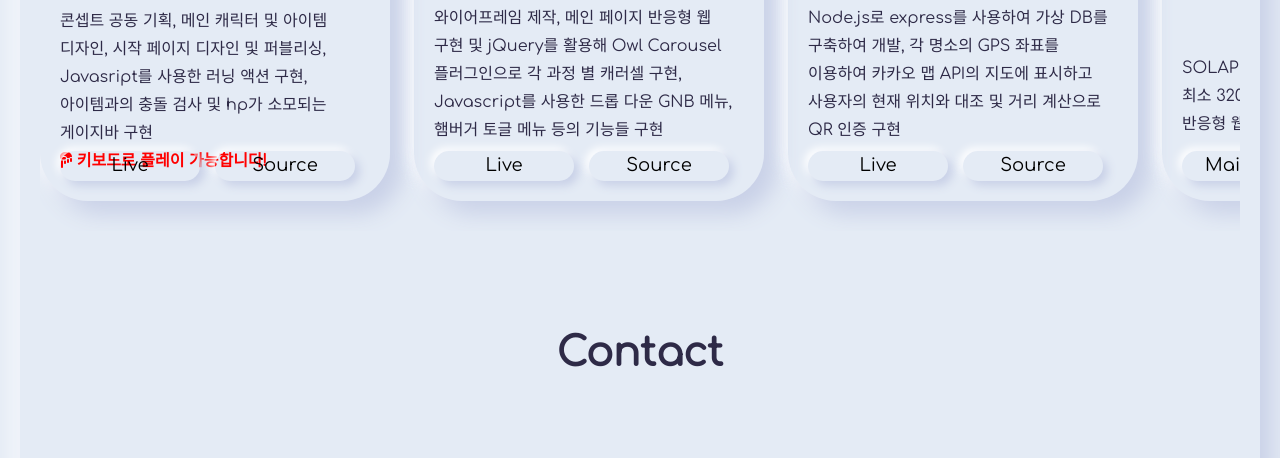
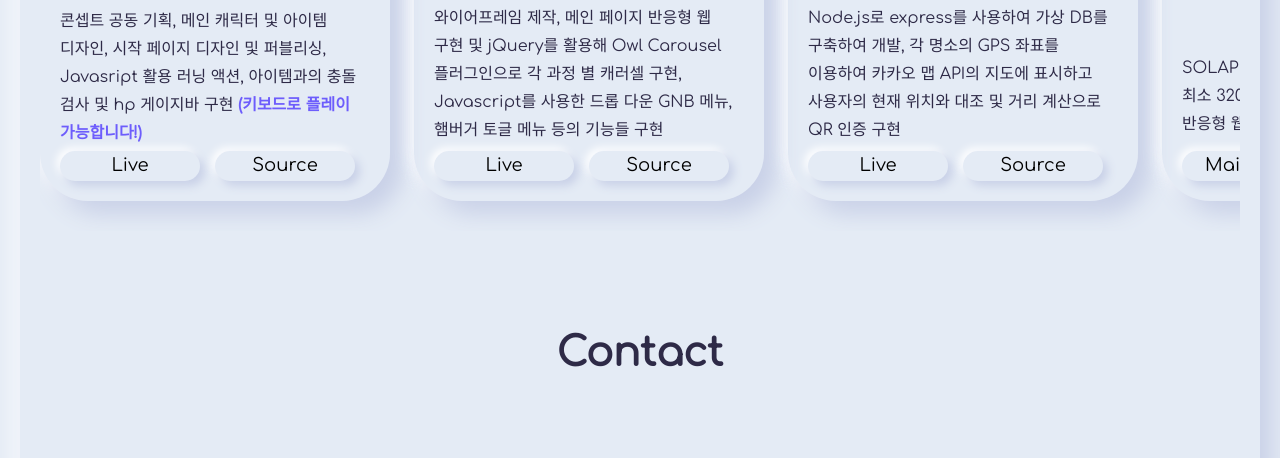
Before and after one commit to 0-un/portfolio, a plain HTML site: page main.html in a window 1280 px wide. Shown: the part 4398-4856 px from the top of the page. Drawn offline with nearby package versions, Linux system fonts and the light colour scheme; a web font is replaced by a local one.

Commit message:
수정정

```diff
--- a/main.html
+++ b/main.html
@@ -439,7 +439,7 @@
                         <div class='card_content'>
                             <p class='tag'>상세 업무 내용</p>
                             <p class='description'>
-                                콘셉트 공동 기획, 메인 캐릭터 및 아이템 디자인, 시작 페이지 디자인 및 퍼블리싱, Javasript를 사용한 러닝 액션 구현, 아이템과의 충돌 검사 및 hp가 소모되는 게이지바 구현<br><b style='color: red;'><i class="fa-solid fa-hand-point-down"></i>&nbsp;키보드로 플레이 가능합니다!</b>
+                                콘셉트 공동 기획, 메인 캐릭터 및 아이템 디자인, 시작 페이지 디자인 및 퍼블리싱, Javasript 활용 러닝 액션, 아이템과의 충돌 검사 및 hp 게이지바 구현 <b style='color: var(--primary)'>(키보드로 플레이 가능합니다!)</b>
                             </p>
                         </div>
 
```
